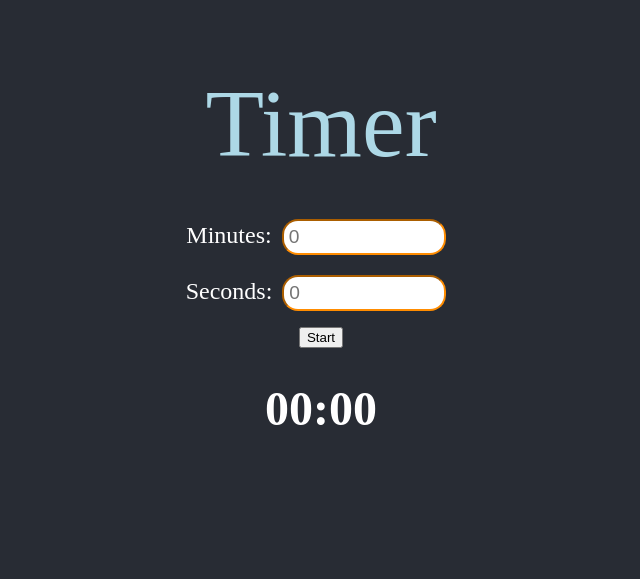
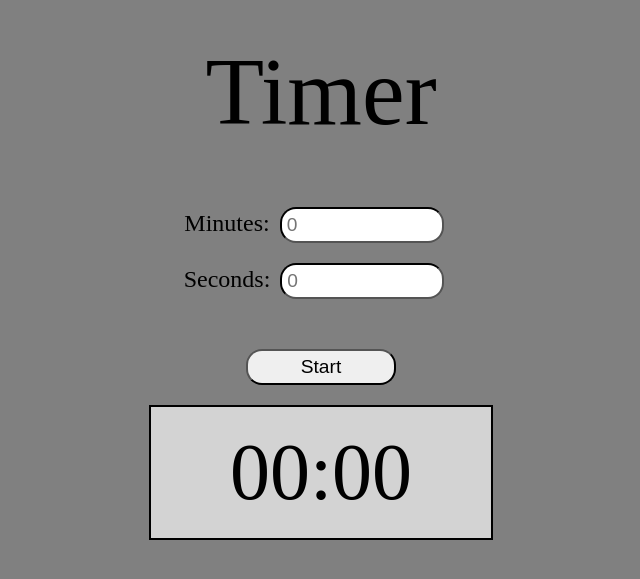
Before and after one commit to aleimew/countdown-timer, a React (Create React App) app: page / in a window 1280 px wide. Shown: the part 117-696 px from the top of the page, without its empty margins (319-959 px from the left). Built offline with nearby package versions, Linux system fonts and the light colour scheme.

Commit message:
finished css and squashed a last minute bug

```diff
--- a/src/App.css
+++ b/src/App.css
@@ -3,7 +3,7 @@
 }
 
 .Layout {
-  background-color: #282c34;
+  background-color: grey;
   min-height: 100vh;
   display: flex;
   flex-direction: column;
@@ -17,12 +17,13 @@
   margin: 0;
   font-size: 6rem;
   font-family: 'cinzel', serif;
-  color: lightblue;
+  color: black;
   font-weight: 100;
   font-style: bold;
 }
 
 .Input_Fields {
+  color: black;
   border-radius: 5px;
   padding: 20px;
   margin: 10px;
@@ -39,5 +40,47 @@ input {
   margin: 10px;
   width: 150px;
   font-size: 1.2rem;
-  border-color: darkorange;
+  border-color: black;
 }
+
+button {
+  border-radius: 2vh;
+  padding: 5px;
+  margin: 10px;
+  width: 150px;
+  font-size: 1.2rem;
+  border-color: black;
+}
+
+button:hover {
+  border-color: red;
+  background: lightgrey;
+  scale: 1.2;
+}
+
+button:active {
+  border-color: red;
+  background: lightgrey;
+  scale: 1.1;
+}
+
+h1 {
+  font-size: 5rem;
+  font-family: 'cinzel', serif;
+  font-weight: 300;
+  font-style: bold;
+
+  padding: 20px;
+  margin: 10px;
+  width: 300px;
+
+  color: black;
+}
+
+.Timer {
+  border: 2px solid black;
+  border-color: black;
+  background: lightgrey;
+
+
+}
--- a/src/Components/CountdownTimer/index.js
+++ b/src/Components/CountdownTimer/index.js
@@ -26,6 +26,7 @@ const CountdownTimer = (props) => {
     })
 
     const StartCountdown = () => {
+        if (props.minutes !== 0 || props.seconds !== 0) {
             setIsCountingDown(true);
             setIsPaused(false);
             setMinutes(props.minutes);
@@ -33,6 +34,7 @@ const CountdownTimer = (props) => {
 
             if (props.seconds > 59) {
                 calculateSecondsOverload();
+            }
         }
     }
 
@@ -120,7 +122,7 @@ const CountdownTimer = (props) => {
                         <button onClick={StopCountdown}>Reset</button>
                     </div>
 
-                    <h1>
+                    <h1 className='Timer'>
                         {PrintProperTimeFormat()}
                     </h1>
                 </div>
@@ -132,12 +134,12 @@ const CountdownTimer = (props) => {
                                 <button onClick={StartCountdown}>Start</button>
                             </div>
 
-                            <h1>
+                            <h1 className='Timer'>
                                 00:00
                             </h1>
                         </div>
                         :
-                        <h1>
+                        <h1 className='Timer'>
                             00:00
                         </h1>
                     }
--- a/src/Components/TimerSetter/index.js
+++ b/src/Components/TimerSetter/index.js
@@ -29,6 +29,7 @@ const Timer = () => {
     // }
 
     return (
+        <div>
             <div className="Input_Fields">
                 Minutes:
                 <input
@@ -43,7 +44,7 @@ const Timer = () => {
                     placeholder='0'
                     onChange={SetInitialSecond}
                 />
-
+            </div>
 
             <div>
                 <CountdownTimer
```
Lines whose indentation alone changed are shown as unchanged.
